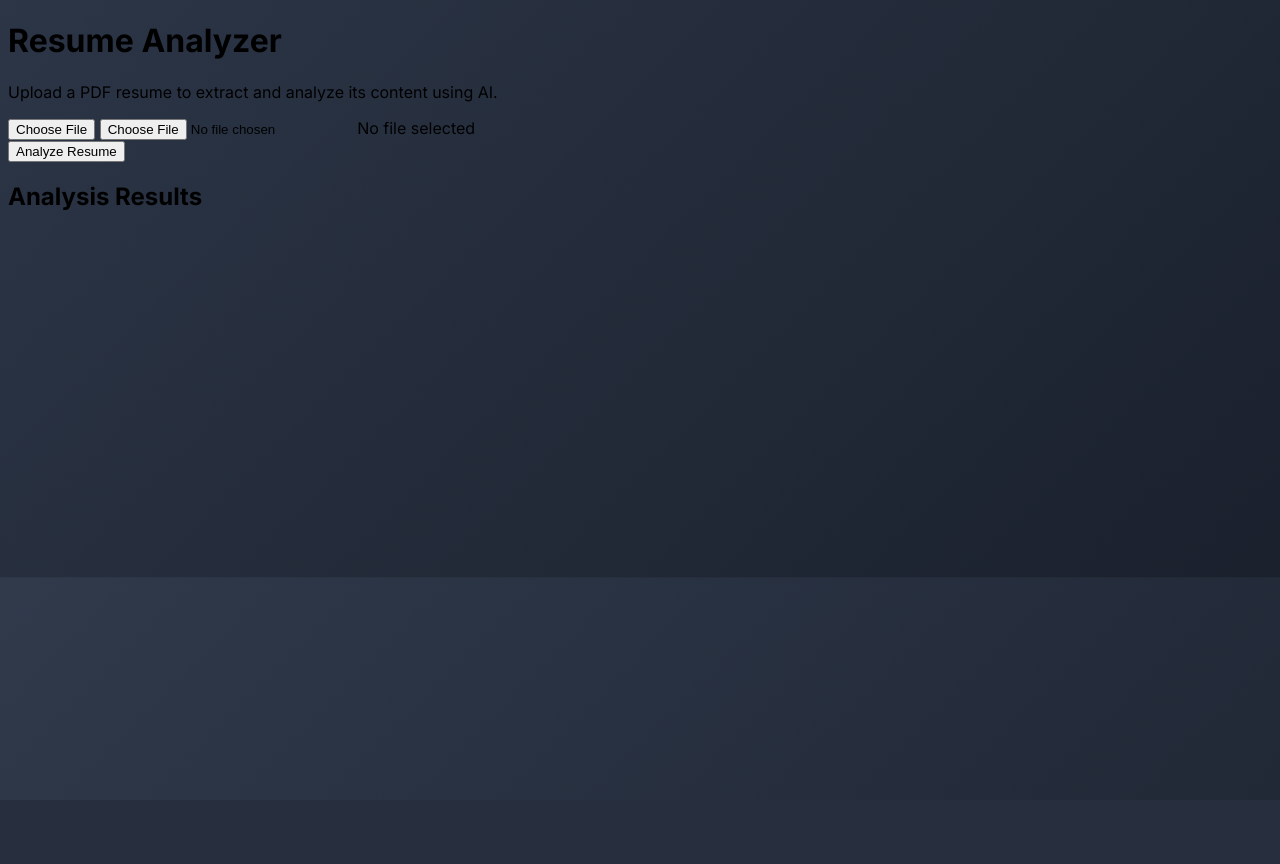
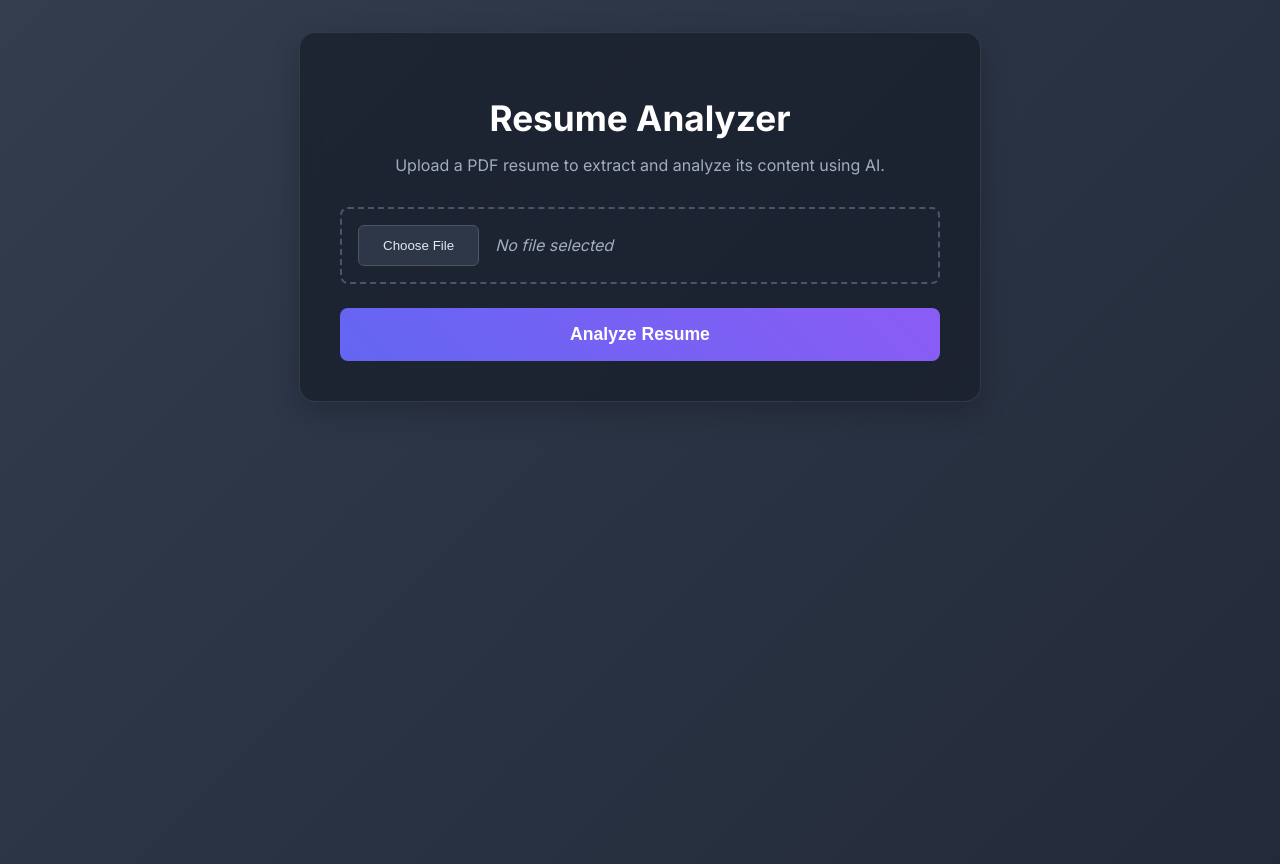
Before and after one commit to Aniketp705/resume-analyzer, a Flask app: page / in a window 1280 px wide. Before the commit the page ends 604 px from the top, so only its background shows below. Run offline with Flask 3, Linux system fonts and the light colour scheme; some libraries are stand-ins or nearby versions.

Commit message:
tweaked the ui

```diff
--- a/static/style.css
+++ b/static/style.css
@@ -1,8 +1,9 @@
 /* static/style.css */
 
+/* --- Import a modern font --- */
 @import url('https://fonts.googleapis.com/css2?family=Inter:wght@400;500;600;700&display=swap');
 
-/* --- Animated Gradient Background (Idle Animation) --- */
+/* --- Idle Background Animation --- */
 @keyframes gradient-animation {
     0% { background-position: 0% 50%; }
     50% { background-position: 100% 50%; }
@@ -11,99 +12,160 @@
 
 body {
     font-family: 'Inter', sans-serif;
-    /* The background is now a large, slow-moving gradient */
+    color: #e2e8f0;
+    margin: 0;
+    padding: 2rem;
+    display: flex;
+    justify-content: center;
+    align-items: flex-start;
+    min-height: 100vh;
     background: linear-gradient(-45deg, #1a202c, #2d3748, #4a5568, #2d3748);
     background-size: 400% 400%;
     animation: gradient-animation 15s ease infinite;
 }
 
-/* --- Main App Container with Glassmorphism Effect --- */
-.main-container {
+/* --- Main Container with Glassmorphism Effect --- */
+.container {
     background-color: rgba(26, 32, 44, 0.8);
     backdrop-filter: blur(10px);
     border: 1px solid rgba(255, 255, 255, 0.1);
     border-radius: 16px;
     padding: 2.5rem;
+    box-shadow: 0 10px 30px rgba(0, 0, 0, 0.2);
+    width: 100%;
+    max-width: 600px;
+    text-align: center;
 }
 
-/* Hide Streamlit's default elements for a cleaner look */
-header, footer { visibility: hidden; }
+h1 {
+    font-size: 2.2rem;
+    color: #ffffff;
+    margin-bottom: 0.5rem;
+}
 
-/* --- Fade-in Animation for Elements --- */
+p {
+    color: #a0aec0;
+    margin-bottom: 2rem;
+}
+
+#upload-form {
+    display: flex;
+    flex-direction: column;
+    gap: 1.5rem;
+}
+
+.file-input-wrapper {
+    position: relative;
+    display: flex;
+    align-items: center;
+    border: 2px dashed #4a5568;
+    border-radius: 8px;
+    padding: 1rem;
+    transition: border-color 0.3s, background-color 0.3s;
+}
+
+.file-input-wrapper:hover {
+    border-color: #6366f1;
+    background-color: rgba(255, 255, 255, 0.05);
+}
+
+#resume-file {
+    display: none;
+}
+
+.btn-file-dummy {
+    background-color: #2d3748;
+    color: #e2e8f0;
+    border: 1px solid #4a5568;
+    padding: 0.75rem 1.5rem;
+    border-radius: 6px;
+    font-weight: 500;
+    cursor: pointer;
+    transition: background-color 0.3s;
+}
+
+.btn-file-dummy:hover {
+    background-color: #4a5568;
+}
+
+#file-name-display {
+    margin-left: 1rem;
+    color: #a0aec0;
+    font-style: italic;
+}
+
+.btn-submit {
+    background: linear-gradient(45deg, #6366f1, #8b5cf6);
+    color: white;
+    border: none;
+    padding: 1rem;
+    border-radius: 8px;
+    font-size: 1.1rem;
+    font-weight: 600;
+    cursor: pointer;
+    transition: transform 0.2s, box-shadow 0.2s;
+}
+
+.btn-submit:hover {
+    transform: translateY(-3px);
+    box-shadow: 0 10px 20px rgba(99, 102, 241, 0.4);
+}
+
+.loader {
+    border: 5px solid #2d3748;
+    border-top: 5px solid #6366f1;
+    border-radius: 50%;
+    width: 40px;
+    height: 40px;
+    animation: spin 1s linear infinite;
+    margin: 2rem auto;
+}
+
+@keyframes spin {
+    0% { transform: rotate(0deg); }
+    100% { transform: rotate(360deg); }
+}
+
+.results-box, .error-box {
+    margin-top: 2rem;
+    padding: 1.5rem;
+    border-radius: 8px;
+    text-align: left;
+    animation: fadeIn 0.5s ease-out;
+}
+
 @keyframes fadeIn {
     from { opacity: 0; transform: translateY(10px); }
     to { opacity: 1; transform: translateY(0); }
 }
 
-h1, .stMarkdown {
-    animation: fadeIn 0.8s ease-out forwards;
+.results-box {
+    background-color: #1a202c;
+    border: 1px solid #2d3748;
 }
 
-/* --- Styled, Hoverable Button --- */
-div[data-testid="stButton"] > button {
-    background: linear-gradient(45deg, #6366f1, #8b5cf6);
-    color: white;
-    border: none;
-    border-radius: 8px;
-    font-weight: 600;
-    width: 100%;
-    transition: transform 0.2s ease, box-shadow 0.2s ease;
-}
-div[data-testid="stButton"] > button:hover {
-    transform: translateY(-3px);
-    box-shadow: 0 10px 20px rgba(99, 102, 241, 0.4);
+.error-box {
+    background-color: rgba(229, 62, 62, 0.1);
+    color: #fca5a5;
+    border: 1px solid rgba(229, 62, 62, 0.5);
 }
 
-/* --- Results Display: The Profile Card --- */
-.results-container {
-    animation: fadeIn 1s ease-out 0.5s forwards;
-    opacity: 0; /* Start hidden for animation */
-    margin-top: 2rem;
+/* Styling for Prism.js code block */
+pre[class*="language-"] {
+    background: #272822 !important; /* Okaidia theme's background */
+    border: none !important;
+    margin: 0;
+    font-size: 0.9rem;
+    line-height: 1.6;
+    -webkit-font-smoothing: antialiased;
+    -moz-osx-font-smoothing: grayscale;
+    transform: translateZ(0);
+
+    /* --- ADD THESE LINES TO FIX THE OVERFLOW --- */
+    white-space: pre-wrap;   /* Allows the text to wrap */
+    word-wrap: break-word;   /* Breaks long words if necessary */
+    /* --- END OF FIX --- */
 }
-.candidate-header h2 {
-    font-size: 2.2rem;
-    font-weight: 700;
-    margin-bottom: 0.2rem;
-    color: #ffffff;
+.hidden {
+    display: none;
 }
-.candidate-header p {
-    font-size: 1rem;
-    color: #a0aec0;
-    margin: 0;
-}
-.summary-text {
-    color: #cbd5e0;
-    font-size: 1.05rem;
-    margin-top: 1.5rem;
-}
-
-/* --- Skill Tags with Hover Animation --- */
-.skills-container {
-    display: flex;
-    flex-wrap: wrap;
-    gap: 0.75rem;
-    margin-top: 1rem;
-}
-.skill-tag {
-    background-color: #2d3748;
-    color: #e2e8f0;
-    padding: 0.4rem 1rem;
-    border-radius: 16px;
-    font-size: 0.9rem;
-    font-weight: 500;
-    transition: transform 0.2s ease, background-color 0.2s ease;
-}
-.skill-tag:hover {
-    transform: scale(1.08);
-    background-color: #4a5568;
-}
-
-/* --- Work/Education History Items --- */
-.history-item {
-    padding: 1.5rem 0;
-    border-bottom: 1px solid #2d3748;
-}
-.history-item:last-child { border-bottom: none; }
-.job-title { font-size: 1.2rem; font-weight: 600; color: #ffffff; margin: 0; }
-.company-info { font-size: 1rem; color: #a0aec0; margin: 0.2rem 0 0.8rem 0; }
-.responsibilities ul { margin: 0; padding-left: 1.2rem; color: #cbd5e0; }
--- a/templates/index.html
+++ b/templates/index.html
@@ -6,7 +6,7 @@
     <title>Resume Analyzer</title>
     <link rel="stylesheet" href="{{ url_for('static', filename='style.css') }}">
 
-    <link href="https://cdnjs.cloudflare.com/ajax/libs/prism/1.29.0/themes/prism.min.css" rel="stylesheet" />
+    <link href="https://cdnjs.cloudflare.com/ajax/libs/prism/1.29.0/themes/prism-okaidia.min.css" rel="stylesheet" />
 </head>
 <body>
 
```
